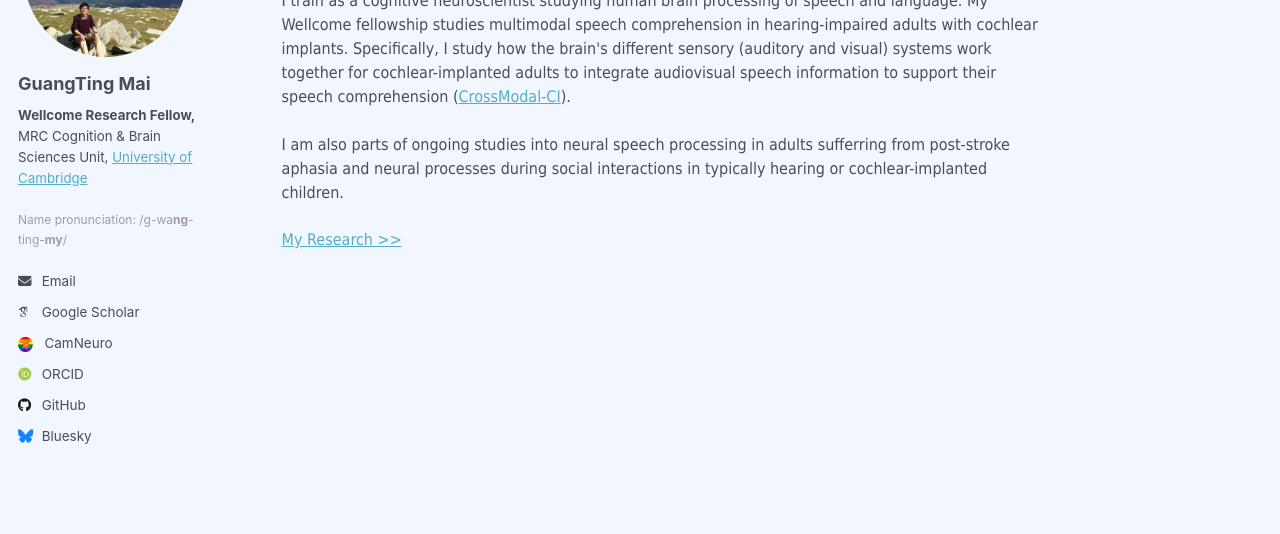
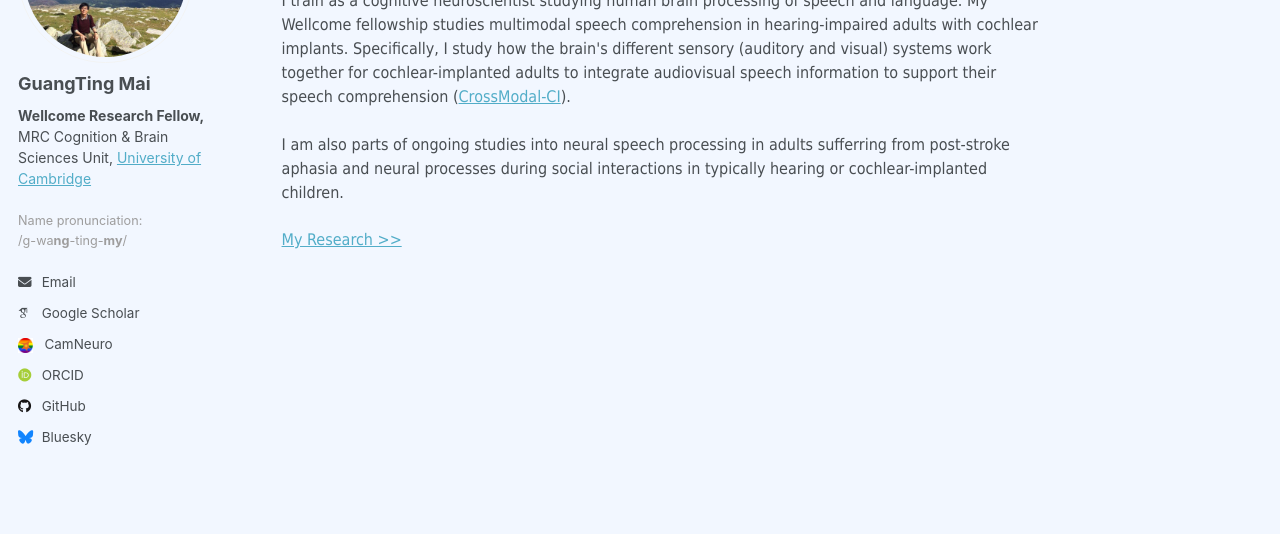
Before and after one commit to guangtingmai/guangtingmai.github.io, a Jekyll site: the page built from _pages/readme.html, in a window 1280 px wide. Shown: the part 211-745 px from the top of the page. Built offline with Jekyll 4.4.1, drawn with Linux system fonts in a browser that asks for light colours; some web fonts are replaced.

Commit message:
Update _config.yml

```diff
--- a/_config.yml
+++ b/_config.yml
@@ -25,7 +25,7 @@
   avatar           : "profile.jpg"
   name             : "GuangTing Mai"
   pronouns         : # example: "she/her"
-  bio              : '<span style="font-size:10pt;"><strong>Wellcome Research Fellow,</strong><br>MRC Cognition & Brain Sciences Unit, <a href="https://www.cam.ac.uk/">University of Cambridge</a></span><br><br><span style="font-size:9pt;color:#9e9d9d">Name pronunciation: /g-wa<strong>ng</strong>-ting-<strong>my</strong>/</span>'
+  bio              : '<span style="font-size:10.5pt;"><strong>Wellcome Research Fellow,</strong><br>MRC Cognition & Brain Sciences Unit, <a href="https://www.cam.ac.uk/">University of Cambridge</a></span><br><br><span style="font-size:9.5pt;color:#9e9d9d">Name pronunciation:<br>/g-wa<strong>ng</strong>-ting-<strong>my</strong>/</span>'
   location         : # "UK"
   employer         : # "Red Brick University"
   uri              : # URL
```
